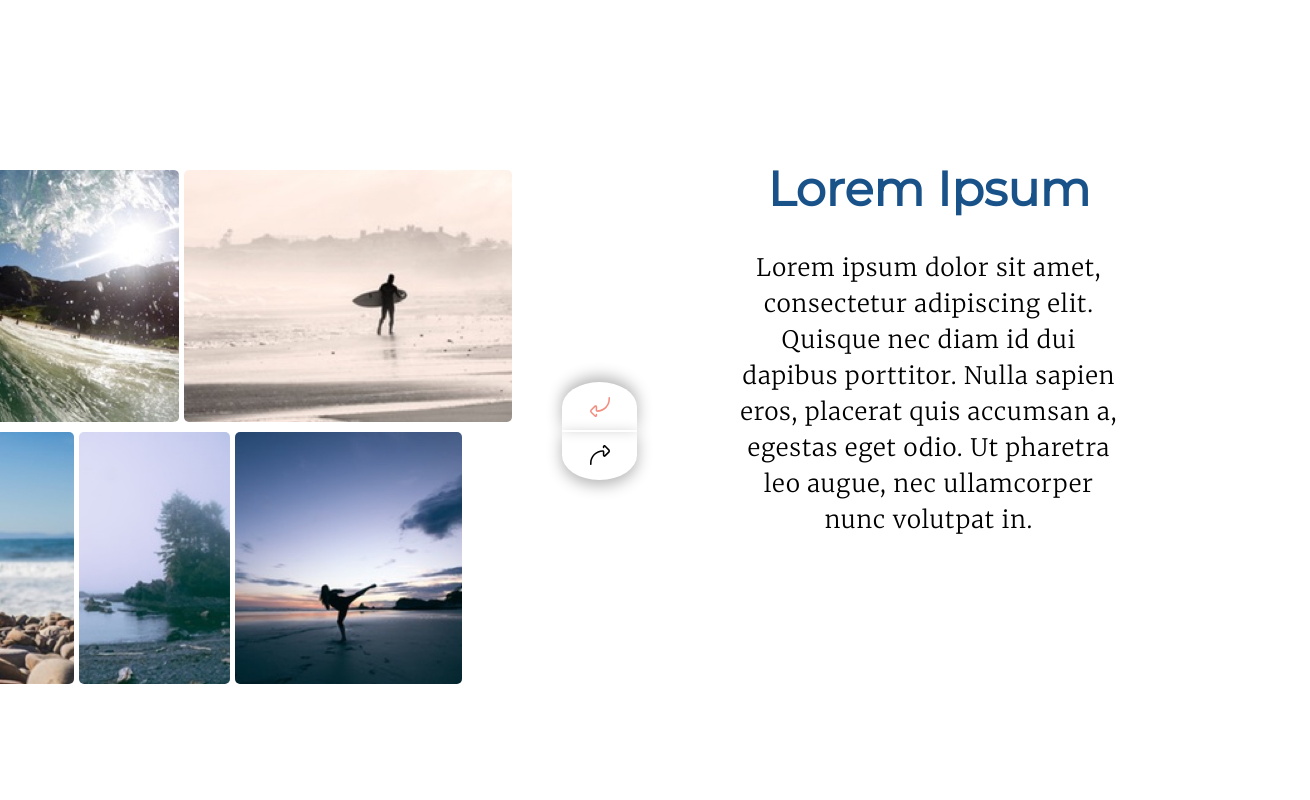
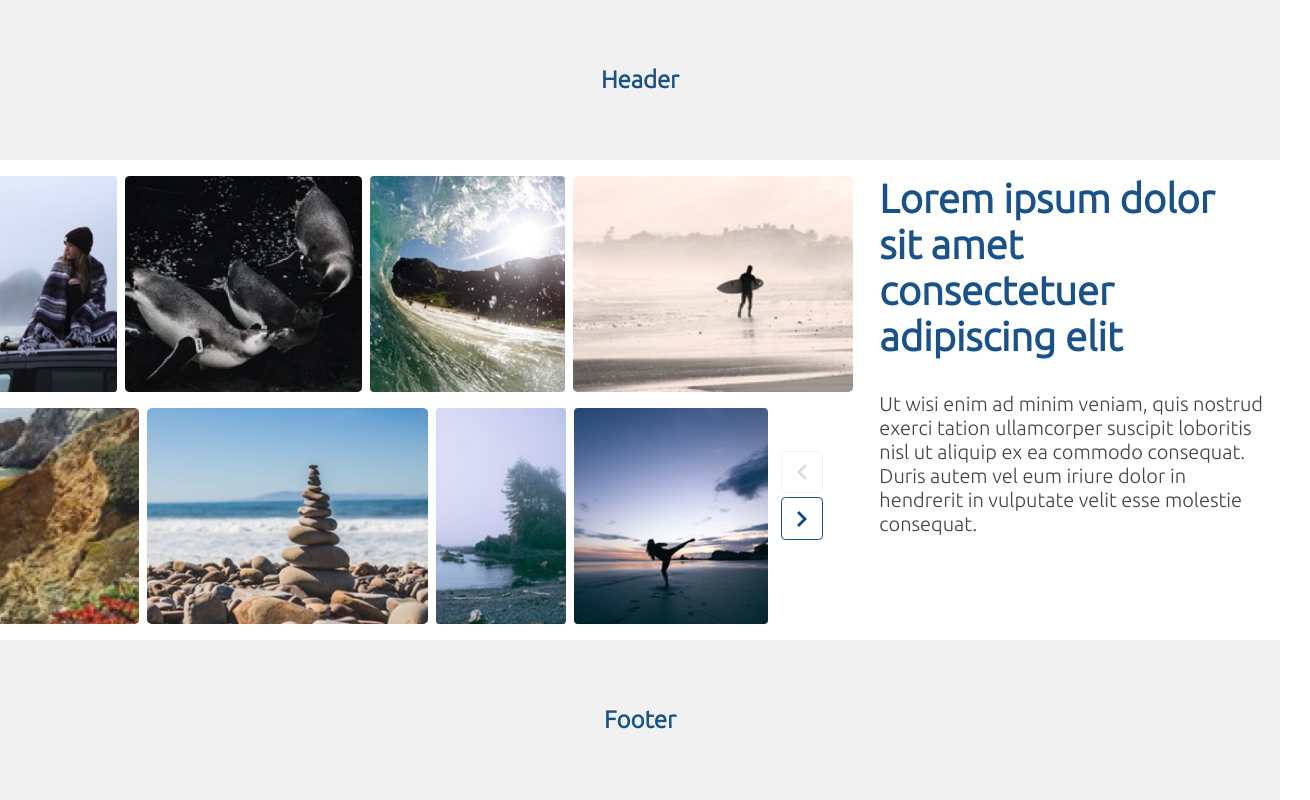
Before and after one commit to Bippserino/Factory-Slider, a website: page index.html in a window 1280 px wide. Shown: the whole page, 1310 px wide, since content can reach past the window. Drawn offline with nearby package versions, Linux system fonts and the light colour scheme.

Commit message:
Changed design and fixed bugs

```diff
--- a/index.html
+++ b/index.html
@@ -4,18 +4,76 @@
     <meta charset="UTF-8">
     <meta name="viewport" content="width=device-width, initial-scale=1.0">
     <title>Slider</title>
-    <link rel="stylesheet" href="style.css">
+    <link rel="stylesheet" href="css/style.css">
     <script src="https://ajax.googleapis.com/ajax/libs/jquery/3.5.1/jquery.min.js"></script>
 </head>
 <body>
-    <section id="slider">
+    <header>
+        <h2>Header</h2>
+    </header>
+    <div class="container">
+        <div class="container__slider">
+            <div class="container__slider--row">
+                <div class="container__slider--row-images row-1">
+                    <img src="img/slider-image-5.jpg" alt="slider image" class="slider__row--img 5">
+                    <img src="img/slider-image-8.jpg" alt="slider image" class="slider__row--img 8">
+                    <img src="img/slider-image-9.jpg" alt="slider image" class="slider__row--img 9">
+                    <img src="img/slider-image-6.jpg" alt="slider image" class="slider__row--img 6">
+                    <img src="img/slider-image-7.jpg" alt="slider image" class="slider__row--img 7">
+                    <img src="img/slider-image-5.jpg" alt="slider image" class="slider__row--img 5">
+                    <img src="img/slider-image-8.jpg" alt="slider image" class="slider__row--img 8">
+                    <img src="img/slider-image-9.jpg" alt="slider image" class="slider__row--img 9">
+                    <img src="img/slider-image-6.jpg" alt="slider image" class="slider__row--img 6">
+                    <img src="img/slider-image-7.jpg" alt="slider image" class="slider__row--img 7">
+
+                </div>
+            </div>
+            <div class="container__slider__button-container">
+                <div class="button previous gray">
+                </div>
+                <div class="button next">
+                </div>
+            </div>
+            <div class="container__slider--row">
+                <div class="container__slider--row-images row-2">
+                    <img src="img/slider-image-3.jpg" alt="slider image" class="slider__row--img 3">
+                    <img src="img/slider-image-2.jpg" alt="slider image" class="slider__row--img 2">
+                    <img src="img/slider-image-1.jpg" alt="slider image" class="slider__row--img 1">
+                    <img src="img/slider-image-4.jpg" alt="slider image" class="slider__row--img 4">
+                    <img src="img/slider-image-3.jpg" alt="slider image" class="slider__row--img 3">
+                    <img src="img/slider-image-2.jpg" alt="slider image" class="slider__row--img 2">
+                    <img src="img/slider-image-1.jpg" alt="slider image" class="slider__row--img 1">
+                    <img src="img/slider-image-4.jpg" alt="slider image" class="slider__row--img 4">
+
+                </div>
+            </div>
+        </div>
+        <div class="container__text-box">
+            <div class="container__text-box--content">
+                <h1>Lorem ipsum dolor sit amet consectetuer adipiscing elit</h1>
+                <p>Ut wisi enim ad minim veniam, quis nostrud exerci tation ullamcorper suscipit loboritis nisl ut aliquip ex ea commodo consequat. Duris autem vel eum iriure dolor in hendrerit in vulputate velit esse molestie consequat.</p>
+            </div>
+        </div>
+
+    </div>
+
+    <footer>
+        <h2>Footer</h2>
+    </footer>
+
+
+
+
+    <!-- <section id="slider">
         <div class="slider">
             <div class="slider__row row-1">
-                <img src="img/slider-image-5.jpg" alt="slider image" class="slider__row--img 5">
-                <img src="img/slider-image-8.jpg" alt="slider image" class="slider__row--img 8">
-                <img src="img/slider-image-9.jpg" alt="slider image" class="slider__row--img 9">
-                <img src="img/slider-image-6.jpg" alt="slider image" class="slider__row--img 6">
-                <img src="img/slider-image-7.jpg" alt="slider image" class="slider__row--img 7">
+                <div class="row-images">
+                    <img src="img/slider-image-5.jpg" alt="slider image" class="slider__row--img 5">
+                    <img src="img/slider-image-8.jpg" alt="slider image" class="slider__row--img 8">
+                    <img src="img/slider-image-9.jpg" alt="slider image" class="slider__row--img 9">
+                    <img src="img/slider-image-6.jpg" alt="slider image" class="slider__row--img 6">
+                    <img src="img/slider-image-7.jpg" alt="slider image" class="slider__row--img 7">
+                </div>
             </div>
             <div class="slider__row row-2">
                 <img src="img/slider-image-3.jpg" alt="slider image" class="slider__row--img 3">
@@ -36,7 +94,7 @@
             <h1>Lorem Ipsum</h1>
             <p>Lorem ipsum dolor sit amet, consectetur adipiscing elit. Quisque nec diam id dui dapibus porttitor. Nulla sapien eros, placerat quis accumsan a, egestas eget odio. Ut pharetra leo augue, nec ullamcorper nunc volutpat in.</p>
         </div>
-    </section>
+    </section> -->
 
     <script src="index.js"></script>
 </body>
--- a/index.js
+++ b/index.js
@@ -7,8 +7,8 @@ class Slider {
     constructor() {
         this.offsetArray = new Array()
         this.currentImage = $(".row-1 img:first-child").attr("src")
-        this.sliderPositon = $(".slider").offset()["left"]
-        this.sliderWidth = parseFloat($(".slider").css("width").slice(0,-2),10)
+        this.sliderPositon = $(".container__slider").offset()["left"]
+        this.sliderWidth = parseFloat($(".container__slider").css("width").slice(0,-2),10)
     }
 
     // Get all pictures and their positions and save it in format [picture name, left edge offset, right edge offset] and get slider position
@@ -30,29 +30,14 @@ class Slider {
             return 0;
         })
 
-        this.sliderPositon = $(".slider").offset()["left"]
-        this.sliderWidth = parseFloat($(".slider").css("width").slice(0,-2),10)
+        this.sliderPositon = $(".container__slider").offset()["left"]
+        this.sliderWidth = parseFloat($(".container__slider").css("width").slice(0,-2),10)
         this.offsetArray = pictures
-    }
-
-    // Set width of a slider row
-    setSliderWidth() {
-        let picturesWidth = 0
-        let pictures = $(".slider img")
-        for (let i = 0; i< pictures.length; i++) {
-          picturesWidth += $(pictures).width()
-        }
-        $(".slider__row").css("width",picturesWidth + "px")
-    }
-
-    // Get picture width
-    getPictureWidth(picture) {
-        return parseInt($(`img[src$='${picture}']`).css("width").slice(0,-2),10)
     }
 
     // Disable buttons and enable them after animation is done
     disableAndEnableButtons() {
-        $(".slider--control").off()
+        $(".button").off()
         setTimeout(() => {
             this.enableButtons()
         },1000)
@@ -77,10 +62,10 @@ class Slider {
     checkIfInsideViewport() {
         let previousOffsetRow1; let previousOffsetRow2; let pictureOutOfViewport; let pictureHTML; let pictureParent;
         this.getOffsetArray()
-        $(".slider__row").css("transition","none")
+        $(".container__slider--row-images").css("transition","none")
 
         for (let i = 0; i < this.offsetArray.length; i++) {
-            if ((this.sliderPositon + this.sliderWidth - 5) <= this.offsetArray[i][1] ) {
+            if ((this.sliderPositon + this.sliderWidth) <= this.offsetArray[i][1] ) {
 
                 previousOffsetRow1 = parseInt($(".row-1").css("left").slice(0,-2),10)
                 previousOffsetRow2 = parseInt($(".row-2").css("left").slice(0,-2),10)
@@ -90,12 +75,11 @@ class Slider {
 
                 // Reduce the offset of a row by a picture width and a margin
                 if (pictureParent.classList[1] === "row-1") {
-                    $(pictureParent).css("left",`${previousOffsetRow1 - (pictureOutOfViewport[2] - pictureOutOfViewport[1]) - 5}px`)
+                    $(pictureParent).css("left",`${previousOffsetRow1 - (pictureOutOfViewport[2] - pictureOutOfViewport[1]) - 8}px`)
                 }
                 else {
-                    $(pictureParent).css("left",`${previousOffsetRow2 - (pictureOutOfViewport[2] - pictureOutOfViewport[1]) - 5}px`)
+                    $(pictureParent).css("left",`${previousOffsetRow2 - (pictureOutOfViewport[2] - pictureOutOfViewport[1]) - 8}px`)
                 }
-
                 this.removePicture(pictureOutOfViewport[0])
                 this.addPictureToBack(pictureHTML, pictureParent)
             }
@@ -130,25 +114,35 @@ class Slider {
         }
     }
 
-    // Enables button event listener
-    enableButtons() {
-        $(".slider--control").click((event) => {
+    // At first, only enable next button
+    firstClick() {
+        $(".next").click((event) => {
+            $(".next").off()
+            $(".gray").css("background-image",`url("img/arrow-blue-left.png")`)
+            $(".gray").removeClass("gray")
+            this.buttonsHandler(event)
+            setTimeout(() => {
+                this.enableButtons()
+            }, 1000)
+        })
+    }
+
+    buttonsHandler(event) {
         let previousOffsetRow1 = parseInt($(".row-1").css("left").slice(0,-2),10)
         let previousOffsetRow2 = parseInt($(".row-2").css("left").slice(0,-2),10)
-
         this.getOffsetArray()
 
-            $(".slider__row").css("transition","1s")
+        $(".container__slider--row-images").css("transition","1s")
 
-            if (event.target.classList[1] === "next") {
+        if (event.target.classList.contains("next")) {
             let nextPictureOffset = this.findNextPicture()
             $(".row-1").css("left",`${previousOffsetRow1 + nextPictureOffset}px`)
             $(".row-2").css("left", `${previousOffsetRow2 + nextPictureOffset}px`)
         }
 
-            else if (event.target.classList[1] === "previous") {
+        else if (event.target.classList.contains("previous")) {
             // Disable animations while in preparation
-                $(".slider__row").css("transition","none")
+            $(".container__slider--row-images").css("transition","none")
 
             // Add last pictures of each row to the front
             this.addPictureToFront($(`.row-1 img:last-child`)[0].outerHTML, $(".row-1"))
@@ -161,7 +155,7 @@ class Slider {
             this.getOffsetArray()
 
             // Turn on animation transition and refresh row offsets
-                $(".slider__row").css("transition","1s")
+            $(".container__slider--row-images").css("transition","1s")
             previousOffsetRow1 = parseInt($(".row-1").css("left").slice(0,-2),10)
             previousOffsetRow2 = parseInt($(".row-2").css("left").slice(0,-2),10)
 
@@ -182,16 +176,18 @@ class Slider {
         setTimeout(() => {
             this.checkIfInsideViewport()
         }, 1000)
+    }
 
-            // Disable button press and enable after animation is done
+    // Enables button event listener
+    enableButtons() {
+        $(".button").click((event) => {
             this.disableAndEnableButtons()
+            this.buttonsHandler(event)
         })
-
     }
 }
 var slider
 $(document).ready(() => {
     slider = new Slider()
-    slider.enableButtons()
-    slider.setSliderWidth()
+    slider.firstClick()
 });
--- /dev/null
+++ b/sass/style.scss
@@ -0,0 +1,127 @@
+@import url('https://fonts.googleapis.com/css2?family=Ubuntu:wght@300&display=swap');
+
+$color-dark-blue: rgb(25, 82, 136);
+$color-light-gray: rgb(241, 241, 241);
+$color-dark-gray: rgb(68, 68, 68);
+
+* {
+    margin: 0;
+    padding: 0;
+    box-sizing: inherit;
+}
+
+body {
+    box-sizing: border-box;
+    min-width: 1000px;
+    min-height: 100vh;
+    font-family: 'Ubuntu', sans-serif;
+}
+
+header, footer {
+    display: flex;
+    padding: 2rem 0;
+    color: $color-dark-blue;
+    background-color: $color-light-gray;
+    height: 20vh;
+    justify-content: center;
+    align-items: center;
+}
+
+.container {
+    width: 100%;
+    height: 60vh;
+    position: relative;
+
+    &__slider {
+        width: calc((2/3) * 100%);
+        height: 100%;
+        padding: 1rem 0;
+        position: relative;
+        overflow: hidden;
+        display: inline-block;
+
+        &--row {
+            height: calc(50% - 0.5rem);
+            width: 100%;
+            font-size: 0;
+            direction: rtl;
+
+            &:last-child {
+                width: 90%;
+                margin-top: 1rem;
+            }
+
+            &-images {
+                height: 100%;
+                position: relative;
+                left: 0;
+                width: 10000vw;
+
+                & img {
+                    height: 100%;
+                    margin-left: 0.5rem;
+                    border-radius: 2%;
+                }
+            }
+        }
+
+        &__button-container {
+            position: absolute;
+            right: 1%;
+            bottom: 20%;
+            width: 10%;
+            z-index: 10;
+        }
+    }
+
+    &__text-box {
+        padding: 1rem;
+        width: calc((1/3) * 100% - 10px);
+        height: 100%;
+        text-align: left;
+        position: absolute;
+        right: 0;
+        top: 0;
+
+        & h1 {
+            color: $color-dark-blue;
+            margin-bottom: 2rem;
+            font-weight: 700;
+            font-size: 2.5rem;
+        }
+
+    & p{
+            font-size: 1.25rem;
+            color: $color-dark-gray;
+            font-weight: 400;
+        }
+    }
+}
+
+.button {
+    width: 50%;
+    border: 1px solid $color-dark-blue;
+    border-radius: 10%;
+    padding: 0.25rem;
+    margin: 0 auto 0.25rem auto;
+
+    &::after {
+        content: "";
+        display: block;
+        padding-bottom: 100%;
+    }
+}
+
+.next, .previous {
+    background-image: url(../img/arrow-blue-right.png);
+    background-repeat: no-repeat;
+    background-position: center;
+}
+
+.previous {
+    background-image: url(../img/arrow-gray-left.png);
+}
+
+.gray {
+    border: 1px solid $color-light-gray;
+}
```
Also changed, not shown: package.json (added, +22 -0 lines), css/style.css (added), 1 other file. Lines whose indentation alone changed are shown as unchanged.
